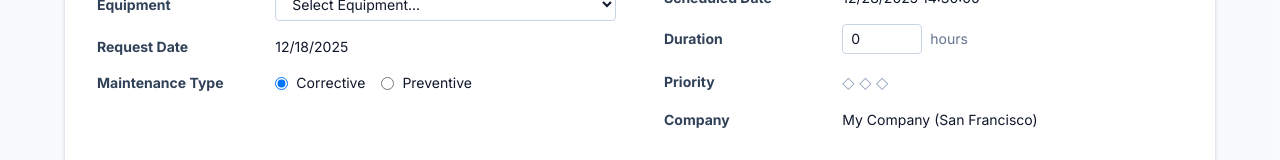
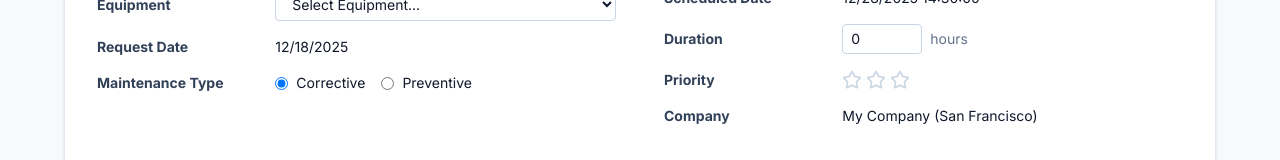
Before and after one commit to tejcodes-rex/GearGuard, a Next.js app: page /maintenance/requests/new in a window 1280 px wide. Shown: the part 487-647 px from the top of the page. Built offline with nearby package versions, Linux system fonts and the light colour scheme; sample sign-in values are in the browser's storage.

Commit message:
feat: Implement interactive Star Priority widget and update types

```diff
--- a/app/maintenance/kanban/page.tsx
+++ b/app/maintenance/kanban/page.tsx
@@ -88,7 +88,7 @@ function KanbanBoard() {
                                                     const technician = req.technicianId && team
                                                         ? getMemberById(team.id, req.technicianId)
                                                         : null;
-                                                    const isOverdue = req.priority === 'High';
+                                                    const isOverdue = (req.priority || '0') >= '2';
 
                                                     return (
                                                         <Draggable key={req.id} draggableId={req.id} index={index}>
--- a/app/maintenance/requests/[id]/page.tsx
+++ b/app/maintenance/requests/[id]/page.tsx
@@ -4,7 +4,7 @@ import { useState, useEffect } from "react";
 import { useParams, useRouter } from "next/navigation";
 import { useApp } from "@/context/AppDataContext";
 import { MaintenanceRequest, RequestStatus } from "@/types";
-import { ArrowLeft, Save, ClipboardList, Plus } from "lucide-react";
+import { ArrowLeft, Save, ClipboardList, Plus, Star } from "lucide-react";
 
 const STAGES: RequestStatus[] = ["New", "In Progress", "Repaired", "Scrap"];
 
@@ -32,14 +32,14 @@ export default function RequestDetailPage() {
                 status: 'New',
                 type: 'Corrective',
                 createdAt: new Date().toISOString(),
-                priority: 'Normal'
+                priority: '0'
             } as MaintenanceRequest);
             setFormData({
                 subject: '',
                 maintenanceFor: 'equipment',
                 type: 'Corrective',
                 status: 'New',
-                priority: 'Normal'
+                priority: '0'
             });
         } else {
             const found = requests.find(r => r.id === id);
@@ -323,7 +323,27 @@ export default function RequestDetailPage() {
 
                     <div className="grid grid-cols-3 items-center gap-4">
                         <label className="text-sm font-bold text-slate-700">Priority</label>
-                        <div className="col-span-2 text-slate-400">◇ ◇ ◇</div>
+                        <div className="col-span-2 flex items-center gap-1">
+                            {['1', '2', '3'].map((level) => (
+                                <button
+                                    key={level}
+                                    type="button"
+                                    onClick={() => {
+                                        const current = formData.priority || '0';
+                                        handleChange('priority', current === level ? '0' : level);
+                                    }}
+                                    className="focus:outline-none transition-transform active:scale-90"
+                                    title={`Priority ${level}`}
+                                >
+                                    <Star
+                                        className={`w-5 h-5 ${(formData.priority || '0') >= level
+                                            ? 'fill-yellow-400 text-yellow-400'
+                                            : 'text-slate-300 hover:text-yellow-200'
+                                            }`}
+                                    />
+                                </button>
+                            ))}
+                        </div>
                     </div>
 
                     <div className="grid grid-cols-3 items-center gap-4">
--- a/app/page.tsx
+++ b/app/page.tsx
@@ -11,14 +11,14 @@ export default function Home() {
   const openRequests = requests.filter((r) => r.status !== "Repaired" && r.status !== "Scrap");
   const completedRequests = requests.filter(r => r.status === 'Repaired');
   const overdueRequests = openRequests.filter((r) => {
-    // Simple logic: if priority is High or created > 7 days ago
-    if (r.priority === 'High') return true;
+    // Simple logic: if priority is High (2) or Urgent (3) or created > 7 days ago
+    if (r.priority >= '2') return true;
     const created = new Date(r.createdAt);
     const isOld = (Date.now() - created.getTime()) > 1000 * 60 * 60 * 24 * 7;
     return isOld;
   });
 
-  const criticalEquipmentCount = requests.filter(r => r.priority === 'High').length; // Proxy for health
+  const criticalEquipmentCount = requests.filter(r => r.priority >= '2').length; // Proxy for health
 
   // Hardcoded for demo/mockup alignment if needed, but dynamic is better
   const technicianLoad = 85;
--- a/context/AppDataContext.tsx
+++ b/context/AppDataContext.tsx
@@ -150,7 +150,7 @@ const MOCK_REQUESTS: MaintenanceRequest[] = [
         status: "New",
         type: "Corrective",
         createdAt: new Date(Date.now() - 1000 * 60 * 60 * 2).toISOString(), // 2 hours ago
-        priority: "High",
+        priority: "2",
     },
     {
         id: "r2",
--- a/types/index.ts
+++ b/types/index.ts
@@ -59,6 +59,6 @@ export interface MaintenanceRequest {
   duration?: number; // Hours
   createdAt: string;
   description?: string;
-  priority?: 'Normal' | 'High';
+  priority?: '0' | '1' | '2' | '3';
   kanbanState?: 'normal' | 'blocked' | 'done';
 }
```
